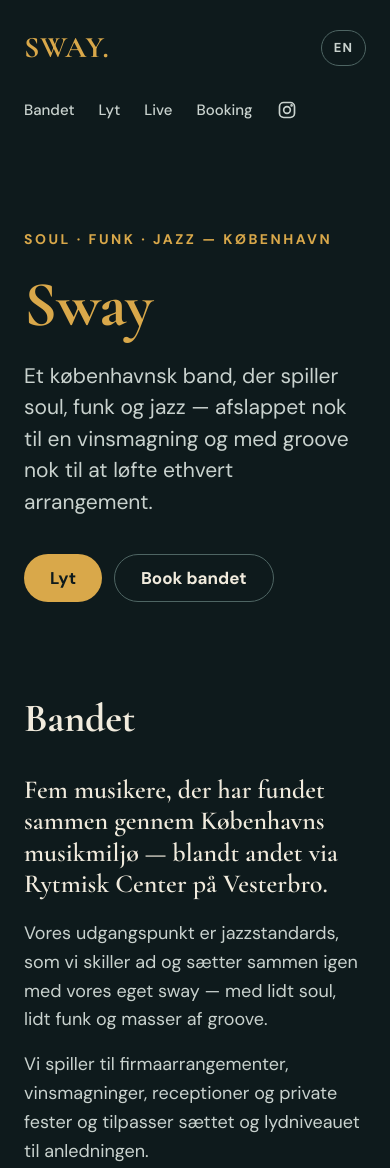
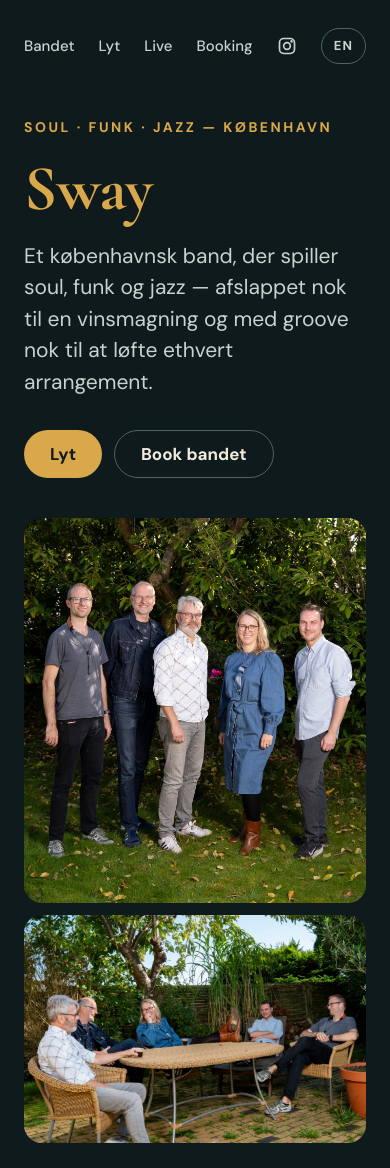
Before and after one commit to swaycph/swaycph-site, a plain HTML site: page index.html in a window 390 px wide. Shown: the top 1168 px of the page. Drawn offline with nearby package versions, Linux system fonts and the light colour scheme.

Commit message:
Show band photos in the first view
Removes the small SWAY logo from the header, drops the garden coffee
photo, and moves the two remaining band photos up under the intro with
a smaller title, so photos are visible on opening the page on a laptop.

Co-Authored-By: Claude Opus 5.5 <noreply@anthropic.com>
Claude-Session: https://claude.ai/code/session_014CmtVsfN7WYAwB1HY8nV3h

```diff
--- a/index.html
+++ b/index.html
@@ -17,7 +17,6 @@
 <body>
 
 <header class="wrap header">
-  <a href="#top" class="logo">SWAY<span>.</span></a>
   <nav aria-label="Hovedmenu" data-en-label="Main menu" class="nav">
     <a href="#band" data-en="The Band">Bandet</a>
     <a href="#listen" data-en="Listen">Lyt</a>
@@ -39,6 +38,10 @@
     <a href="#listen" class="btn btn-solid" data-en="Listen">Lyt</a>
     <a href="#contact" class="btn btn-ghost" data-en="Book the band">Book bandet</a>
   </div>
+  <div class="mosaic">
+    <img src="images/band.jpg" alt="Sway — de fem bandmedlemmer står samlet i en have" data-en-alt="Sway — the five band members standing together in a garden" class="m-main">
+    <img src="images/band-table.jpg" alt="Bandet griner sammen omkring et havebord" data-en-alt="The band laughing together around a garden table" class="m-a">
+  </div>
 </section>
 
 <section id="band" class="section band">
@@ -50,11 +53,6 @@
         <p class="bio" data-en="Our starting point is the jazz standards, which we take apart and put back together with a sway of our own — adding a little soul, a little funk and plenty of groove.">Vores udgangspunkt er jazzstandards, som vi skiller ad og sætter sammen igen med vores eget sway — med lidt soul, lidt funk og masser af groove.</p>
         <p class="bio" data-en="We play corporate events, wine tastings, receptions and private celebrations, and we shape the set and the volume to fit the occasion.">Vi spiller til firmaarrangementer, vinsmagninger, receptioner og private fester og tilpasser sættet og lydniveauet til anledningen.</p>
       </div>
-    </div>
-    <div class="mosaic">
-      <img src="images/band.jpg" alt="Sway — de fem bandmedlemmer står samlet i en have" data-en-alt="Sway — the five band members standing together in a garden" class="m-main">
-      <img src="images/band-table.jpg" alt="Bandet griner sammen omkring et havebord" data-en-alt="The band laughing together around a garden table" class="m-a">
-      <img src="images/band-coffee.jpg" alt="Bandet slapper af i haven med kaffe" data-en-alt="The band relaxing in the garden with coffee" class="m-b">
     </div>
     <h3 data-en="The Musicians">Musikerne</h3>
     <div class="members">
--- a/style.css
+++ b/style.css
@@ -37,9 +37,7 @@ h3 { font-size: 28px; margin-top: 24px; }
 .label { font-size: 13px; font-weight: 700; letter-spacing: 0.14em; text-transform: uppercase; color: var(--muted); }
 
 /* Header */
-.header { padding-top: 24px; padding-bottom: 24px; display: flex; flex-wrap: wrap; align-items: center; justify-content: space-between; gap: 16px; }
-.logo { font-family: var(--serif); font-weight: 700; font-size: 30px; letter-spacing: 0.02em; color: var(--gold); text-decoration: none; }
-.logo span { color: var(--gold); }
+.header { padding-top: 24px; padding-bottom: 24px; display: flex; flex-wrap: wrap; align-items: center; justify-content: flex-end; gap: 16px; }
 .nav { display: flex; flex-wrap: wrap; gap: 4px 24px; font-size: 15px; font-weight: 500; }
 .nav a { color: var(--soft); text-decoration: none; padding: 10px 0; }
 .nav a:hover { color: var(--gold); }
@@ -48,12 +46,11 @@ h3 { font-size: 28px; margin-top: 24px; }
 .lang-toggle:hover { border-color: var(--gold); color: var(--gold); }
 
 /* Hero */
-.hero { padding-top: 72px; padding-bottom: 72px; display: flex; flex-direction: column; gap: 28px; }
+.hero { padding-top: 24px; padding-bottom: 72px; display: flex; flex-direction: column; gap: 24px; }
 .eyebrow { margin: 0; font-size: 14px; font-weight: 700; letter-spacing: 0.18em; text-transform: uppercase; color: var(--gold); }
-.hero h1 { font-size: clamp(64px, 14vw, 200px); line-height: 0.85; color: var(--gold); }
+.hero h1 { font-size: clamp(64px, 10vw, 136px); line-height: 0.85; color: var(--gold); }
 .lead { margin: 0; max-width: 620px; font-size: 21px; line-height: 1.5; color: var(--soft); }
 .buttons { display: flex; flex-wrap: wrap; gap: 12px; margin-top: 8px; }
-.hero-img { margin-top: 40px; width: 100%; height: auto; aspect-ratio: 16 / 7; object-fit: cover; object-position: center 82%; border-radius: 20px; }
 
 /* Buttons */
 .btn { display: inline-flex; align-items: center; justify-content: center; gap: 8px; min-height: 48px; padding: 0 26px; border-radius: 999px; font-weight: 700; text-decoration: none; }
@@ -108,15 +105,15 @@ button.play { border: none; cursor: pointer; }
 .bio-lead { margin: 0; font-family: var(--serif); font-weight: 600; font-size: clamp(26px, 3.2vw, 38px); line-height: 1.2; color: var(--text); }
 .bio-cols { display: grid; grid-template-columns: 1fr 1fr; gap: 32px; }
 .bio { margin: 0; font-size: 18px; color: var(--soft); }
-.mosaic { display: grid; grid-template-columns: 5fr 6fr; grid-template-rows: repeat(2, minmax(0, 1fr)); gap: 20px; height: min(78vw, 720px); }
+.mosaic { margin-top: 16px; display: grid; grid-template-columns: 5fr 7fr; gap: 20px; height: min(46vw, 560px); }
 .mosaic img { width: 100%; height: 100%; min-height: 0; object-fit: cover; border-radius: 18px; }
-.m-main { grid-row: 1 / 3; object-position: center 75%; }
-.m-a, .m-b { object-position: center 60%; }
+.m-main { object-position: center 70%; }
+.m-a { object-position: center 60%; }
 @media (max-width: 760px) {
   .bio-cols { grid-template-columns: 1fr; gap: 16px; }
-  .mosaic { grid-template-columns: 1fr 1fr; grid-template-rows: auto auto; height: auto; gap: 12px; }
-  .m-main { grid-row: auto; grid-column: 1 / 3; aspect-ratio: 4 / 4.5; }
-  .m-a, .m-b { aspect-ratio: 1 / 1; }
+  .mosaic { grid-template-columns: 1fr; height: auto; gap: 12px; }
+  .m-main { aspect-ratio: 4 / 4.5; }
+  .m-a { aspect-ratio: 3 / 2; }
 }
 .members { display: grid; grid-template-columns: repeat(auto-fit, minmax(200px, 1fr)); gap: 24px; }
 .members figure { margin: 0; display: flex; flex-direction: column; gap: 12px; }
@@ -144,7 +141,5 @@ button.play { border: none; cursor: pointer; }
 }
 
 @media (max-width: 600px) {
-  .logo { order: 1; }
-  .lang-toggle { order: 2; margin-left: auto; }
-  .nav { order: 3; width: 100%; }
+  .header { justify-content: space-between; flex-wrap: nowrap; align-items: flex-start; }
 }
```
Also changed, not shown: images/band-coffee.jpg (deleted).
